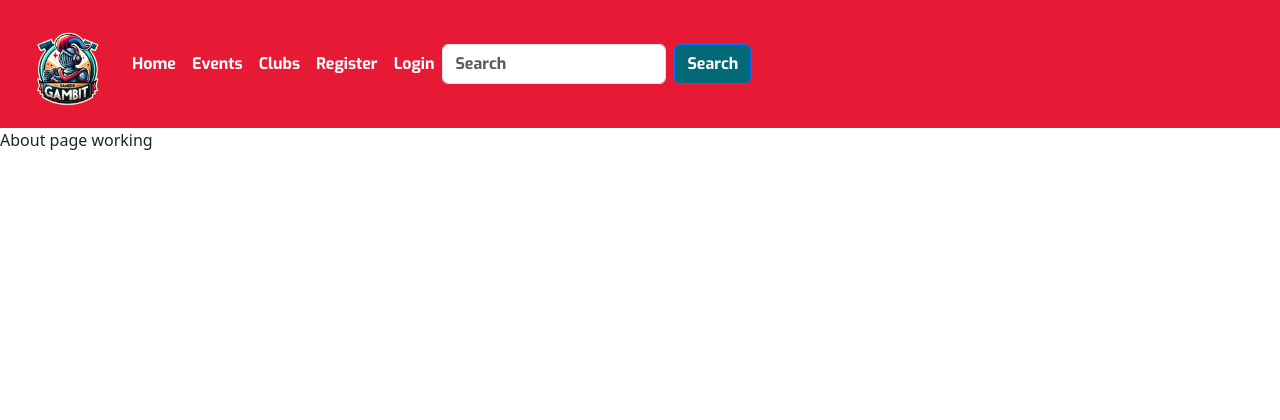
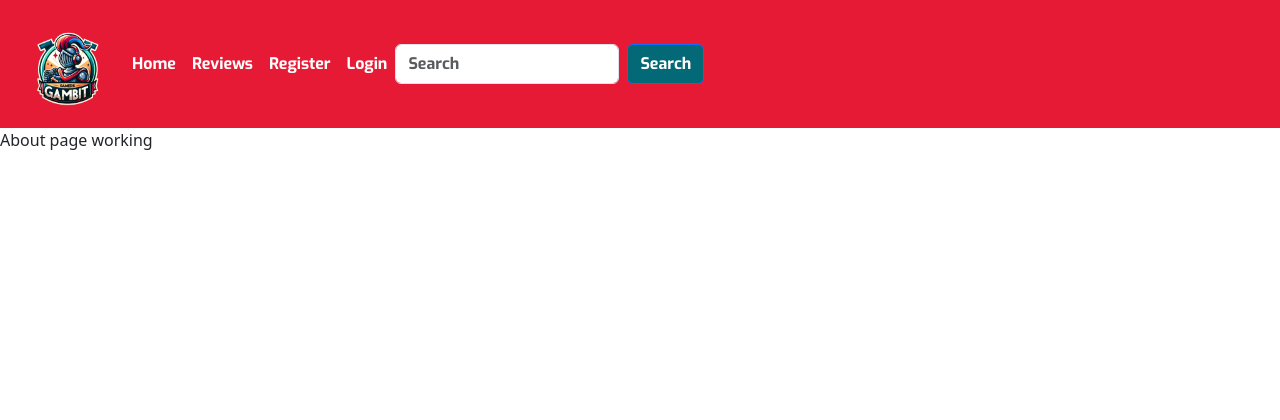
Before and after one commit to Quaim/Capstone_Django_Project, a Django app: page /about/ in a window 1280 px wide. Shown: the top 420 px of the page. Run offline with Django 4.2, Linux system fonts and the light colour scheme; some libraries are stand-ins or nearby versions.

Commit message:
add navbar links to home, all reviews and review_detail pages in base.html

```diff
--- a/templates/base.html
+++ b/templates/base.html
@@ -42,24 +42,22 @@
                 <div class="collapse navbar-collapse" id="navbarText">
                     <ul class="navbar-nav me-auto mb-2 mb-lg-0">
                         <li class="nav-item">
-                            <a class="nav-link text-white" aria-current="" href="#">Home</a>
+                            <a class="nav-link text-white" aria-current="" href="{% url 'home' %}">Home</a>
                         </li>
                         <li class="nav-item">
                             <a class="nav-link text-white
-                            " aria-current="" href="#">Events</a>
+                            " aria-current="" href="{% url 'all-reviews' %}">Reviews</a>
                         </li>
-                        <li class="nav-item">
-                            <a class="nav-link text-white" aria-current="" href="#">Clubs</a>
-                        </li>
+
 
                         {% if user.is_authenticated %}
                         <li class="nav-item">
                             <a class="nav-link text-white {% if request.path == logout_url %}active"
                                 aria-current="page{%endif%}" href="{% url 'account_logout' %}">Logout</a>
                         </li>
-                        <li class="nav-item">
+                        <!-- <li class="nav-item">
                             <a class="nav-link text-white" aria-current="" href="#">Profile</a>
-                        </li>
+                        </li> -->
 
                         {% else %}
 
```
